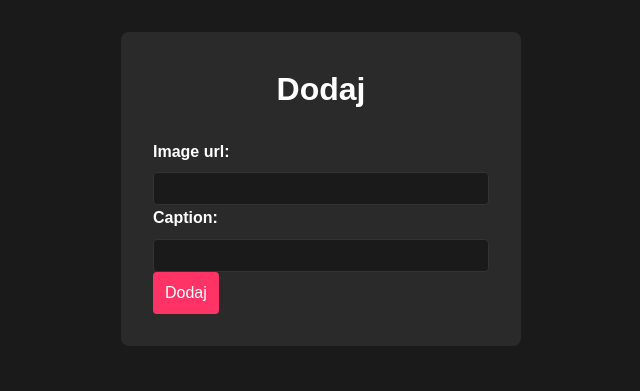
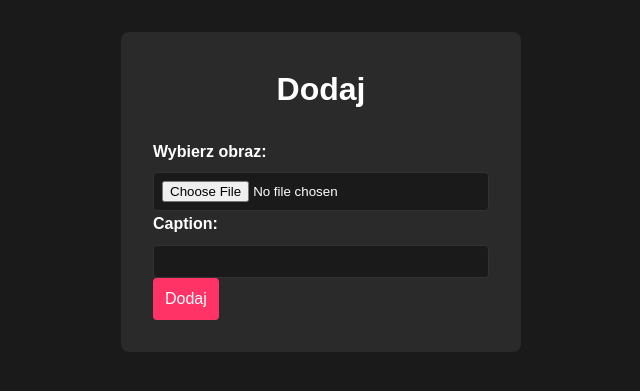
Before and after one commit to Rufus785/Kwejk, a PHP site: page /dodaj.php in a window 1280 px wide. Shown: the part 101-492 px from the top of the page, without its empty margins (319-959 px from the left). Run offline with PHP 8.4, Linux system fonts and the light colour scheme.

Commit message:
Dodawanie zdjęc na serwer zamiast wklejania linków

```diff
--- a/dodaj.php
+++ b/dodaj.php
@@ -42,41 +42,57 @@
         }
     }
 
-    if(isset($_POST['dodaj'])){
-        $image = $_POST['image'];
-        $caption = $_POST['caption'];
-        $sql = "INSERT INTO images (user_id, caption, image_url) VALUES ('{$user_id}', '".$caption."', '{$image}' )";
-            if ($mysqli->query($sql)) {
-                echo '<p class="php-message success">Post pomyślnie dodany!</p>';
+    if (isset($_POST['dodaj'])) {
+      if (isset($_FILES['image']) && $_FILES['image']['error'] === UPLOAD_ERR_OK) {
+          $file_tmp = $_FILES['image']['tmp_name'];
+          $file_name = basename($_FILES['image']['name']);
+          $upload_dir = 'uploads/';
+
+          if (!is_dir($upload_dir)) {
+              mkdir($upload_dir, 0755, true);
+          }
+
+          $unique_name = uniqid() . '_' . $file_name;
+          $destination = $upload_dir . $unique_name;
+
+          if (move_uploaded_file($file_tmp, $destination)) {
+              $image_url = $destination;
+              $caption = $_POST['caption'];
+
+              $sql = "INSERT INTO images (user_id, caption, image_url) VALUES (?, ?, ?)";
+              $stmt = $mysqli->prepare($sql);
+              $stmt->bind_param('iss', $user_id, $caption, $image_url);
+
+              if ($stmt->execute()) {
+                  echo '<p class="php-message success">Post pomyślnie dodany!</p>';
+                  header("Location: index.php");
+                  exit();
               } else {
-                  echo '<p class="php-message error">Błąd dodania</p>';
-                  echo $mysqli->error;
+                  echo '<p class="php-message error">Błąd dodania: ' . $mysqli->error . '</p>';
               }
-            header("Location: index.php");
-            exit();
+
+              $stmt->close();
+          } else {
+              echo '<p class="php-message error">Błąd przesyłania pliku.</p>';
+          }
+      } else {
+          echo '<p class="php-message error">Nie wybrano pliku lub wystąpił błąd.</p>';
+      }
     }
+
     ?>
 
     <main class="content">
       <div class="auth-container">
         <h1>Dodaj</h1>
-        <form action="dodaj.php" method="POST" id="add-form" class="add-form">
-        <div class="form-group">
-            <label for="image-ulr">Image url:</label>
-            <input
-              type="text"
-              id="image-ulr"
-              name="image"
-              required
-            />
+        <form action="dodaj.php" method="POST" id="add-form" class="add-form" enctype="multipart/form-data">
+          <div class="form-group">
+            <label for="image-file">Wybierz obraz:</label>
+            <input type="file" id="image-file" name="image" accept="image/*" required />
           </div>
           <div class="form-group">
             <label for="image-cap">Caption:</label>
-            <input
-              type="text"
-              id="image-cap"
-              name="caption"
-            />
+            <input type="text" id="image-cap" name="caption" />
           </div>
           <button type="submit" class="submit-button" name="dodaj">Dodaj</button>
         </form>
```
